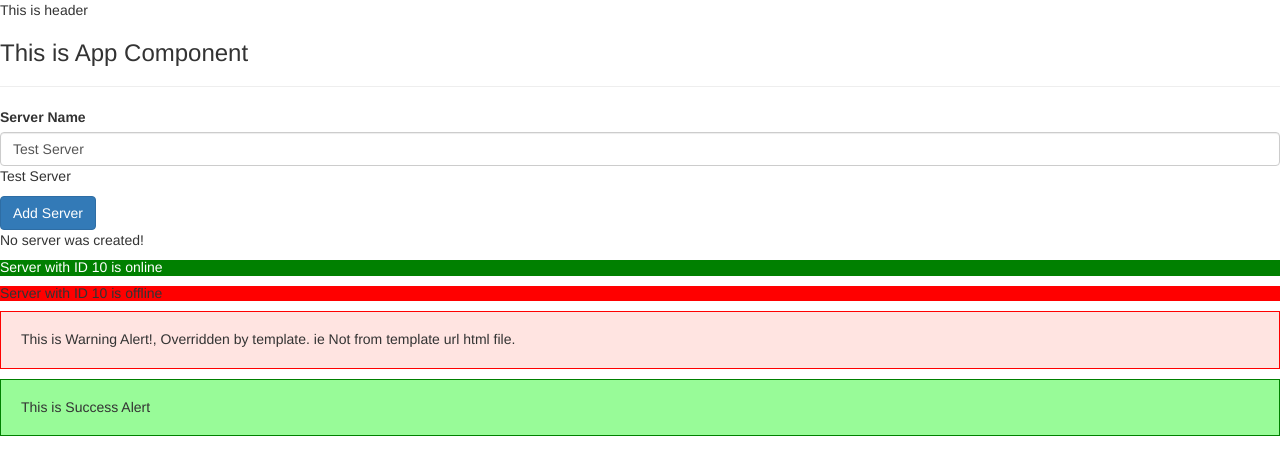
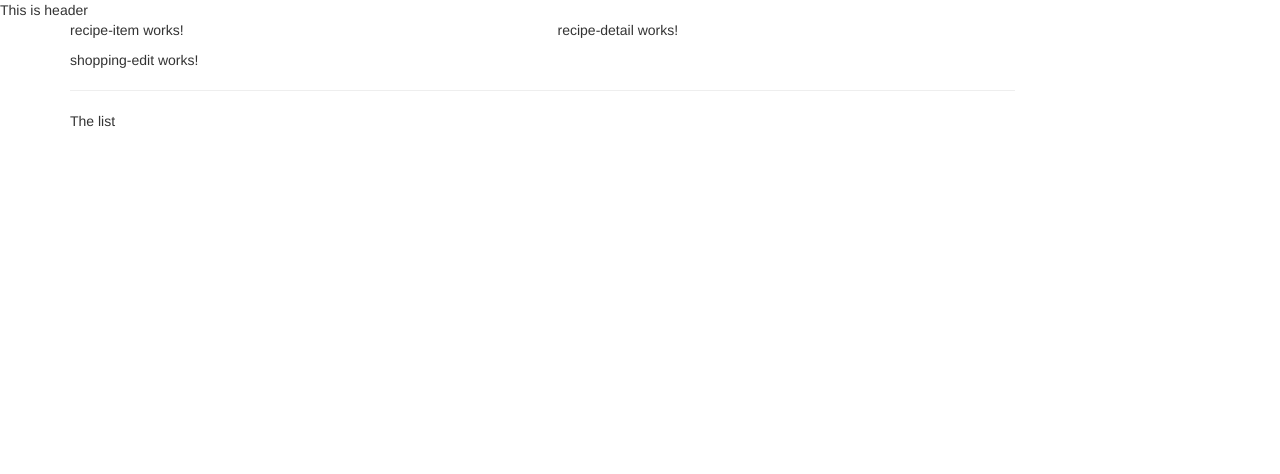
Before and after one commit to gowrishankarin/code_for_fun, an Angular app in the folder node/nestjs/gs-info-cli/: page / in a window 1280 px wide. Shown: the top 474 px of the page. Built offline with nearby package versions, Linux system fonts and the light colour scheme.

Commit message:
ANGULAR8: Layouting the project

```diff
--- a/node/nestjs/gs-info-cli/src/app/app.component.html
+++ b/node/nestjs/gs-info-cli/src/app/app.component.html
@@ -1,6 +1,14 @@
 <app-header></app-header>
-<h3>This is App Component</h3>
+<!--<h3>This is App Component</h3>
 <hr>
 <app-servers></app-servers>
 <div app-warning-alert></div>
-<div class="app-success-alert"></div>
+<div class="app-success-alert"></div>-->
+<div class="container">
+    <div class="row">
+        <div class="col-md-12">
+            <app-recipes></app-recipes>
+            <app-shopping-list></app-shopping-list>
+        <div>
+    </div>
+</div>
--- a/node/nestjs/gs-info-cli/src/app/recipes/recipe-list/recipe-list.component.html
+++ b/node/nestjs/gs-info-cli/src/app/recipes/recipe-list/recipe-list.component.html
@@ -1 +1 @@
-<p>recipe-list works!</p>
+<app-recipe-item></app-recipe-item>
--- a/node/nestjs/gs-info-cli/src/app/recipes/recipes.component.html
+++ b/node/nestjs/gs-info-cli/src/app/recipes/recipes.component.html
@@ -1 +1,8 @@
-<p>recipes works!</p>
+<div class='row'>
+    <div class="col-md-5">
+        <app-recipe-list></app-recipe-list>
+    </div>
+    <div class="col-md-7">
+        <app-recipe-detail></app-recipe-detail>
+    </div>
+</div>
--- a/node/nestjs/gs-info-cli/src/app/shopping-list/shopping-list.component.html
+++ b/node/nestjs/gs-info-cli/src/app/shopping-list/shopping-list.component.html
@@ -1 +1,7 @@
-<p>shopping-list works!</p>
+<div class="row">
+    <div class="col-xs-10">
+        <app-shopping-edit></app-shopping-edit>
+        <hr>
+        <p>The list</p>
+    </div>
+</div>
```
